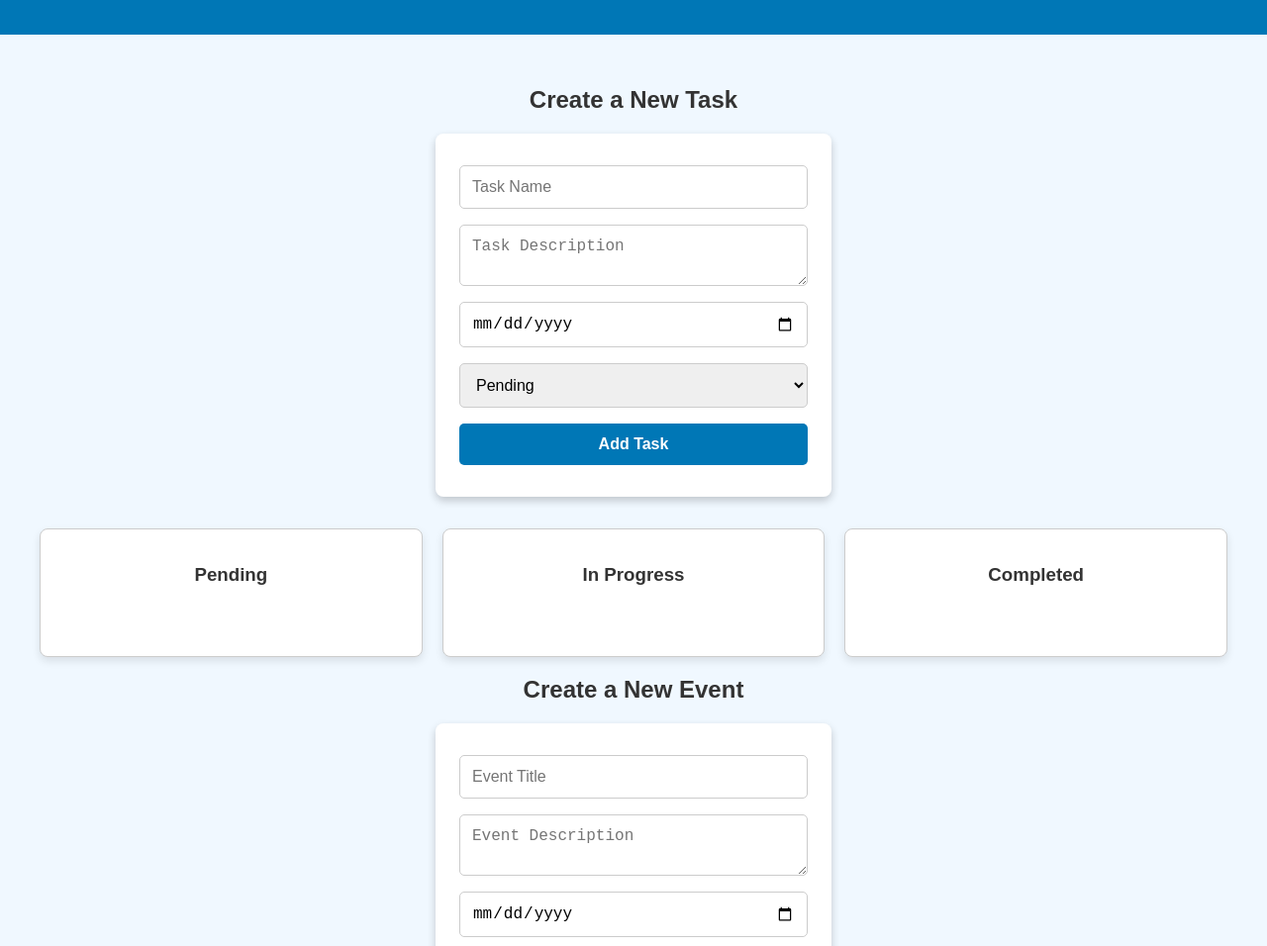
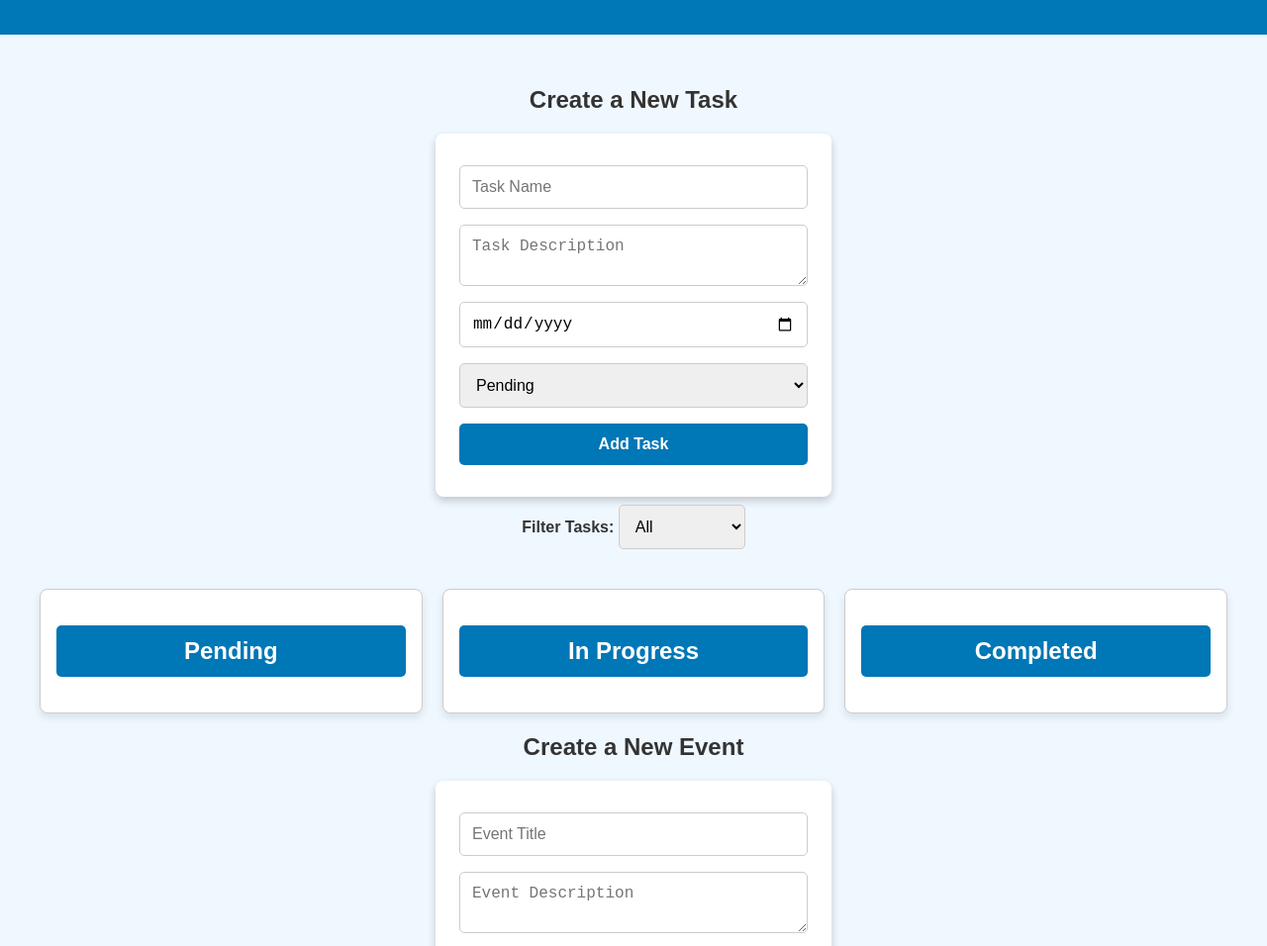
Before and after one commit to YerayDS/Evaluacion-TaskPlanner, a plain HTML site: page index.html in a window 1280 px wide. Shown: the part 132-1088 px from the top of the page at 99% size. Drawn offline with Linux system fonts and the light colour scheme.

Commit message:
Detalles añadidos sobre el filtrado de tareas

```diff
--- a/app.js
+++ b/app.js
@@ -50,27 +50,61 @@ function loadTasks() {
     renderTasks();
 }
 
-// Renderizar las tareas
-function renderTasks() {
+function renderTasks(filter = "all") {
     const pendingList = document.getElementById("pending-tasks");
     const inProgressList = document.getElementById("inprogress-tasks");
     const completedList = document.getElementById("completed-tasks");
+
+    const pendingColumn = document.getElementById("pending-column");
+    const inProgressColumn = document.getElementById("inprogress-column");
+    const completedColumn = document.getElementById("completed-column");
+    const taskContainer = document.querySelector(".task-columns");
 
     pendingList.innerHTML = "";
     inProgressList.innerHTML = "";
     completedList.innerHTML = "";
 
-    const pending = tasks.filter(task => task.status === "pending");
-    const inProgress = tasks.filter(task => task.status === "inprogress");
-    const completed = tasks.filter(task => task.status === "completed");
+    let filteredTasks = tasks;
+    if (filter !== "all") {
+        filteredTasks = tasks.filter(task => task.status === filter);
+    }
 
-    pending.sort((a, b) => a.taskDate - b.taskDate);
-    inProgress.sort((a, b) => a.taskDate - b.taskDate);
-    completed.sort((a, b) => a.taskDate - b.taskDate);
+    pendingColumn.classList.add("hidden");
+    inProgressColumn.classList.add("hidden");
+    completedColumn.classList.add("hidden");
 
-    pending.forEach(task => appendTaskToColumn(pendingList, task));
-    inProgress.forEach(task => appendTaskToColumn(inProgressList, task));
-    completed.forEach(task => appendTaskToColumn(completedList, task));
+    if (filter === "all" || filter === "pending") {
+        pendingColumn.classList.remove("hidden");
+        filteredTasks
+            .filter(task => task.status === "pending")
+            .forEach(task => appendTaskToColumn(pendingList, task));
+    }
+    if (filter === "all" || filter === "inprogress") {
+        inProgressColumn.classList.remove("hidden");
+        filteredTasks
+            .filter(task => task.status === "inprogress")
+            .forEach(task => appendTaskToColumn(inProgressList, task));
+    }
+    if (filter === "all" || filter === "completed") {
+        completedColumn.classList.remove("hidden");
+        filteredTasks
+            .filter(task => task.status === "completed")
+            .forEach(task => appendTaskToColumn(completedList, task));
+    }
+
+    // Centrar la columna si solo hay una visible
+    const visibleColumns = document.querySelectorAll(".task-column:not(.hidden)");
+    if (visibleColumns.length === 1) {
+        visibleColumns[0].classList.add("centered");
+    } else {
+        document.querySelectorAll(".task-column").forEach(col => col.classList.remove("centered"));
+    }
+}
+
+
+function filterTasks() {
+    const filterValue = document.getElementById("task-filter").value;
+    renderTasks(filterValue);
 }
 
 function appendTaskToColumn(taskListElement, task) {
@@ -96,14 +130,14 @@ function updateStatus(id, newStatus) {
     if (taskIndex !== -1) {
         tasks[taskIndex].status = newStatus;
         localStorage.setItem("tasks", JSON.stringify(tasks));
-        renderTasks();
+        renderTasks(document.getElementById("task-filter").value);
     }
 }
 
 function deleteTask(id) {
     tasks = tasks.filter(task => task.id !== id);
     localStorage.setItem("tasks", JSON.stringify(tasks));
-    renderTasks();
+    renderTasks(document.getElementById("task-filter").value);
 }
 
 function editTask(id) {
--- a/index.html
+++ b/index.html
@@ -26,21 +26,34 @@
                     </select>
                     <button type="submit">Add Task</button>
                 </form>
+
+                <!-- Filtro de tareas -->
+                <label for="task-filter">Filter Tasks:</label>
+                <select id="task-filter" onchange="filterTasks()">
+                    <option value="all">All</option>
+                    <option value="pending">Pending</option>
+                    <option value="inprogress">In Progress</option>
+                    <option value="completed">Completed</option>
+                </select>
+
                 <div class="task-columns">
-                    <div class="task-column">
-                        <h3>Pending</h3>
-                        <div id="pending-tasks" class="task-list"></div>
+                    <div id="pending-column" class="task-column">
+                        <h2>Pending</h2>
+                        <div id="pending-tasks"></div>
                     </div>
-                    <div class="task-column">
-                        <h3>In Progress</h3>
-                        <div id="inprogress-tasks" class="task-list"></div>
+
+                    <div id="inprogress-column" class="task-column">
+                        <h2>In Progress</h2>
+                        <div id="inprogress-tasks"></div>
                     </div>
-                    <div class="task-column">
-                        <h3>Completed</h3>
-                        <div id="completed-tasks" class="task-list"></div>
+
+                    <div id="completed-column" class="task-column">
+                        <h2>Completed</h2>
+                        <div id="completed-tasks"></div>
                     </div>
                 </div>
             </section>
+        </div>
 
             <!-- Sección de Eventos -->
             <section id="event-section">
--- a/styles.css
+++ b/styles.css
@@ -86,6 +86,15 @@ button:hover {
     display: flex;
     flex-direction: column;
     border: 1px solid #ccc;
+}
+
+.hidden {
+    display: none !important;
+}
+
+.centered {
+    flex: 0 0 50%;
+    margin: 0 auto;
 }
 
 
```
